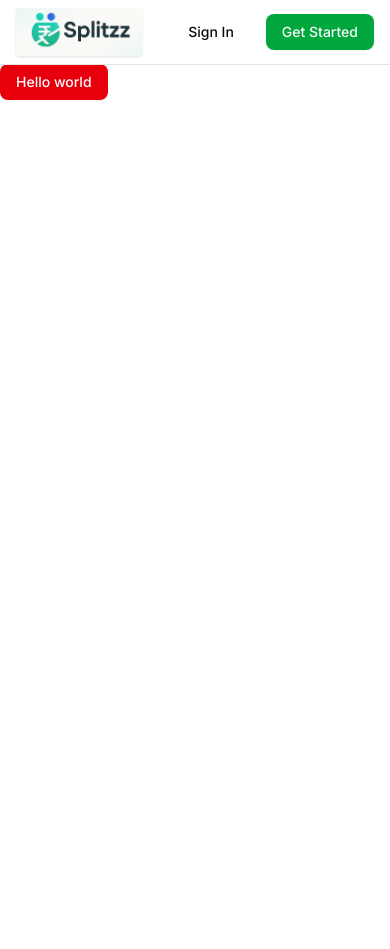
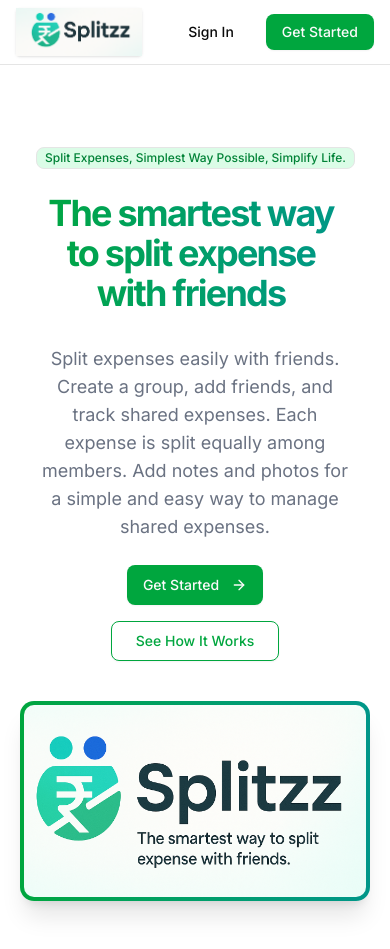
Before and after one commit to Gajmain2020/Splitzz, a Next.js app: page / in a window 390 px wide. Before the commit the page ends 844 px from the top, so only its background shows below. Built offline with nearby package versions, Linux system fonts and the light colour scheme; no server answers.

Commit message:
hero section added

```diff
--- a/app/globals.css
+++ b/app/globals.css
@@ -120,3 +120,11 @@
     @apply bg-background text-foreground;
   }
 }
+
+@utility gradient {
+  @apply bg-gradient-to-r from-green-600 to-teal-600;
+}
+
+@utility gradient-title {
+  @apply gradient font-extrabold tracking-tighter text-transparent bg-clip-text pb-2 pr-2;
+}
--- a/app/page.jsx
+++ b/app/page.jsx
@@ -1,9 +1,64 @@
+import { Badge } from "@/components/ui/badge";
 import { Button } from "@/components/ui/button";
+import { ArrowRight } from "lucide-react";
+import Image from "next/image";
+import Link from "next/link";
 
 export default function Home() {
   return (
-    <div className="pt-16">
-      <Button variant={"destructive"}>Hello world</Button>
+    <div className="flex flex-col pt-16">
+      <section className="mt-20 pb-12 space-y-10 md:space-y-20 px-5">
+        <div className="container mx-auto px-4 md:px-6 text-center space-y-6">
+          <Badge variant="outline" className="bg-green-100 text-green-700">
+            Split Expenses, Simplest Way Possible, Simplify Life.
+          </Badge>
+
+          <h1 className="gradient-title mx-auto max-w-4xl text-4xl font-bold md:text-7xl">
+            The smartest way to split expense with friends
+          </h1>
+
+          <p className="mx-auto max-w-4xl text-lg text-gray-500 md:text-xl/relaxed ">
+            Split expenses easily with friends. Create a group, add friends, and
+            track shared expenses. Each expense is split equally among members.
+            Add notes and photos for a simple and easy way to manage shared
+            expenses.
+          </p>
+
+          <div className="flex flex-col md:flex-row items-center justify-center gap-4">
+            <Button
+              asChild
+              size="lg"
+              className="bg-green-600 hover:bg-green-700 border-none"
+            >
+              <Link href="/dashboard">
+                Get Started
+                <ArrowRight className="ml-1 h-4 w-4" />
+              </Link>
+            </Button>
+            <Button
+              asChild
+              variant="outline"
+              size="lg"
+              className="border-green-600 text-green-600 hover:bg-green-100 "
+            >
+              <Link href="#how-it-works">See How It Works</Link>
+            </Button>
+          </div>
+        </div>
+
+        <div className="container mx-auto max-w-5xl overflow-hidden rounded-xl shadow-xl">
+          <div className="gradient p-1 aspect-[16/9]">
+            <Image
+              src="/logos/landing.png"
+              alt="Hero Image"
+              width={1280}
+              height={720}
+              className="rounded-lg mx-auto"
+              priority
+            />
+          </div>
+        </div>
+      </section>
     </div>
   );
 }
--- a/middleware.js
+++ b/middleware.js
@@ -1,12 +1,32 @@
-import { clerkMiddleware } from '@clerk/nextjs/server';
+import { clerkMiddleware, createRouteMatcher } from "@clerk/nextjs/server";
+import { NextResponse } from "next/server";
 
-export default clerkMiddleware();
+const isProtectedRoute = createRouteMatcher([
+  "/dashboard(.*)",
+  "/expenses(.*)",
+  "/contacts(.*)",
+  "/groups(.*)",
+  "/settlements(.*)",
+  "/person(.*)",
+]);
+
+export default clerkMiddleware(async (auth, req) => {
+  const { userId } = await auth();
+
+  if (!userId && isProtectedRoute(req)) {
+    const { redirectToSignIn } = await auth();
+
+    return redirectToSignIn();
+  }
+
+  return NextResponse.next();
+});
 
 export const config = {
   matcher: [
     // Skip Next.js internals and all static files, unless found in search params
-    '/((?!_next|[^?]*\\.(?:html?|css|js(?!on)|jpe?g|webp|png|gif|svg|ttf|woff2?|ico|csv|docx?|xlsx?|zip|webmanifest)).*)',
+    "/((?!_next|[^?]*\\.(?:html?|css|js(?!on)|jpe?g|webp|png|gif|svg|ttf|woff2?|ico|csv|docx?|xlsx?|zip|webmanifest)).*)",
     // Always run for API routes
-    '/(api|trpc)(.*)',
+    "/(api|trpc)(.*)",
   ],
 };
```
Also changed, not shown: public/logos/landing.png (added).
